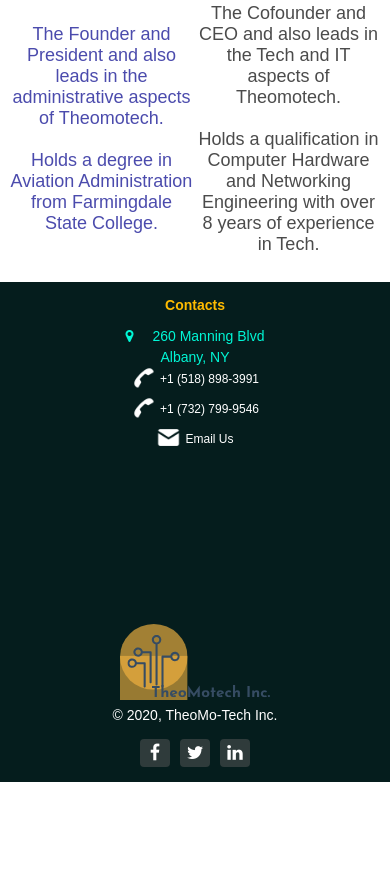
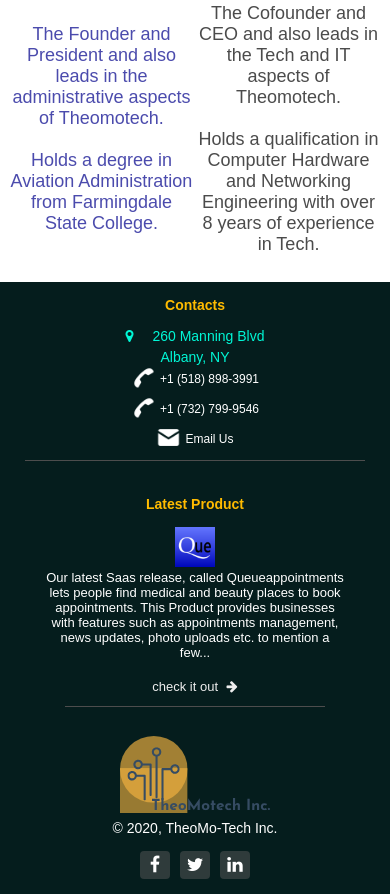
Before and after one commit to AdinanAries/ThomotechOfficial, a website: page public/index.html in a window 390 px wide. Shown: the part 1342-2236 px from the top of the page. Before the commit the page ends 2124 px from the top, so only its background shows below. Drawn offline with nearby package versions, Linux system fonts and the light colour scheme.

Commit message:
added padding and separators to footer sections

```diff
--- a/public/index.html
+++ b/public/index.html
@@ -753,9 +753,34 @@
                 </li>
 
               </ul>
+              <p class="footerSeparator"></p>
             </div>
-            <div id="newsLetterForm"></div>
-            <div class="Div">
+            <div class="mobilePadding20" id="newsLetterForm">
+              <p
+                style="
+                  margin: 10px;
+                  color: rgb(255, 187, 0);
+                  text-align: center;
+                  font-size: 14px;
+                  font-weight: bolder;
+                "
+              >
+                Latest Product
+              </p>
+              <p style="max-width: 300px; text-align: center; font-size: 13px; padding: 5px 0;">
+                <img src="images/QueueLogo.png"  style="width: 40px; height: auto;"/>
+                <br/>
+                Our latest Saas release, called Queueappointments lets people find medical and beauty places
+                to book appointments. This Product provides businesses with features such
+                as appointments management, news updates, photo uploads etc. to mention a few...
+                <br/>
+                <br/>
+                <a href="https://queueappointments.com"><span style="color: #eee; font-size: 13px;">
+                  check it out <i style="margin-left: 5px;" class="fa fa-arrow-right" aria-hidden="true"></i></span></a>
+              </p>
+              <p class="footerSeparator"></p>
+            </div>
+            <div class="mobilePadding20" class="Div">
               <p style="text-align: center;">
                 <img
                   style="width: 150px; padding: 4px;"
--- a/public/style.css
+++ b/public/style.css
@@ -457,6 +457,9 @@
   border-top-left-radius: 7px;
   border-bottom-left-radius: 7px;
 }
+.footerSeparator {
+  display: none;
+}
 @media only screen and (max-width: 700px) {
   .mobileCallUsBtns {
     display: block;
@@ -526,6 +529,14 @@
     margin: 0;
     display: none;
   }
+  .footerSeparator {
+    display: block;
+    margin: 5px 20px;
+    border-top: 1px solid rgb(77, 77, 77);
+  }
+  .mobilePadding20 {
+    padding-top: 20px;
+  }
   .AboutUsContent,
   .ProductsContent,
   .ServicesContent {
```
